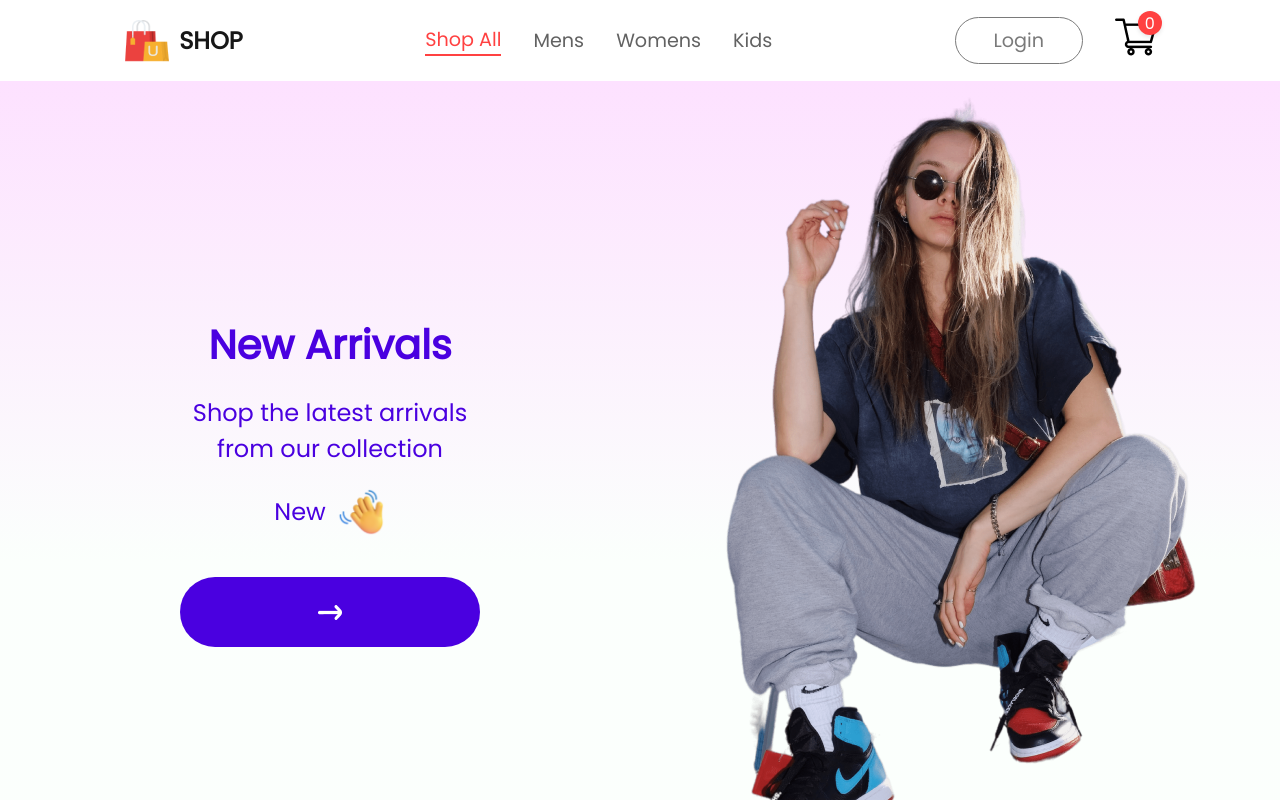
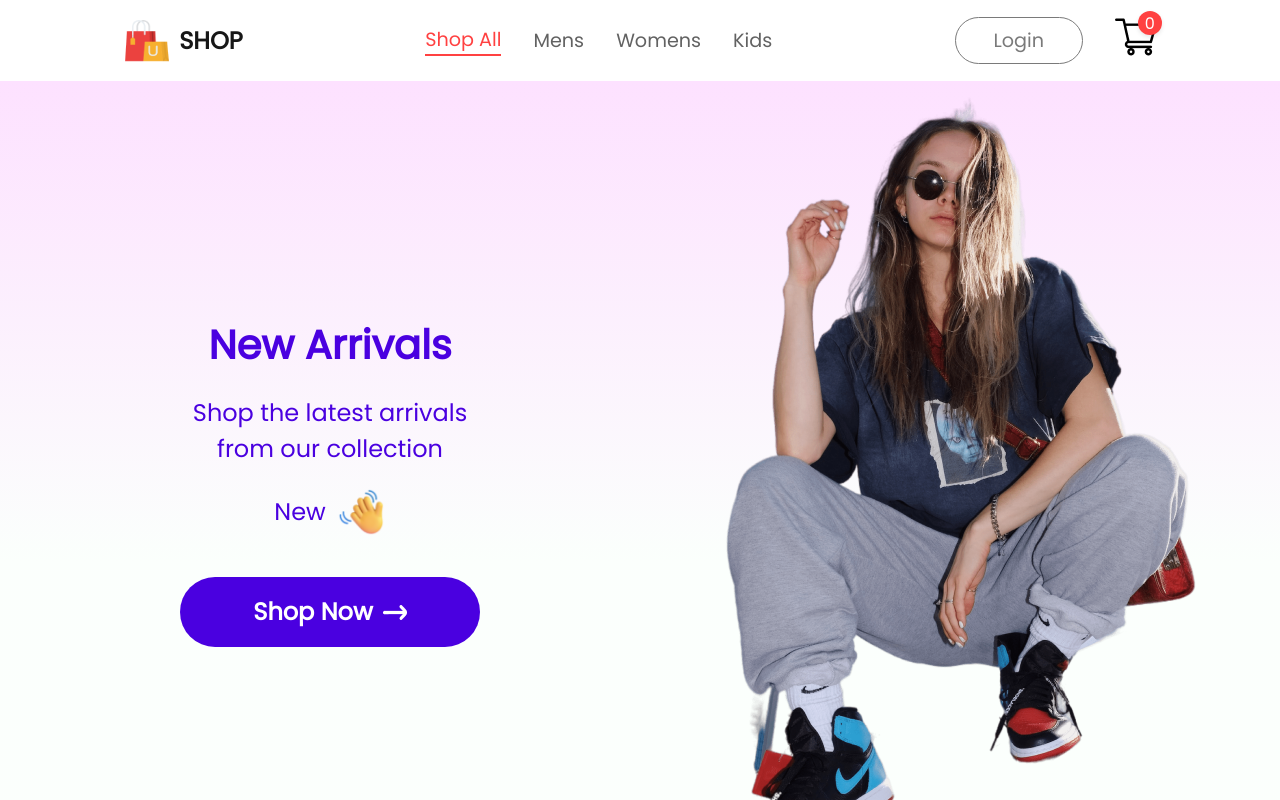
Before and after one commit to ArnaldoGonzalez81318/React-E-Commerce, a React (Create React App) app in the folder frontend/: page / in a window 1280 px wide. Shown: the top 800 px of the page. Built offline with nearby package versions, Linux system fonts and the light colour scheme.

Commit message:
Update home.jsx

```diff
--- a/frontend/src/Components/Home/home.jsx
+++ b/frontend/src/Components/Home/home.jsx
@@ -18,6 +18,7 @@ const Home = () => {
           <img src={hand_icon} alt="hand icon" />
         </div>
         <div className="home-arrow">
+          <span>Shop Now</span>
           <img src={arrow} alt="arrow" />
         </div>
       </div>
```
